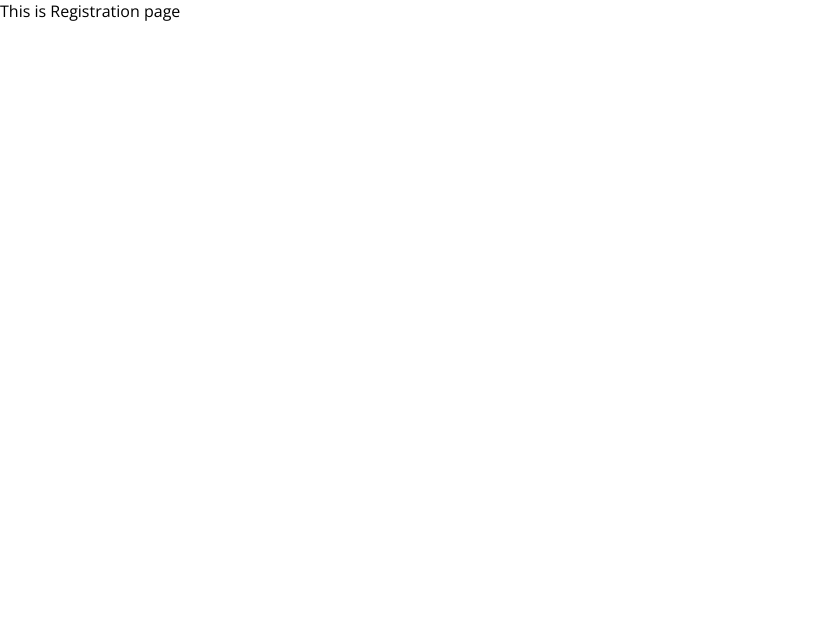
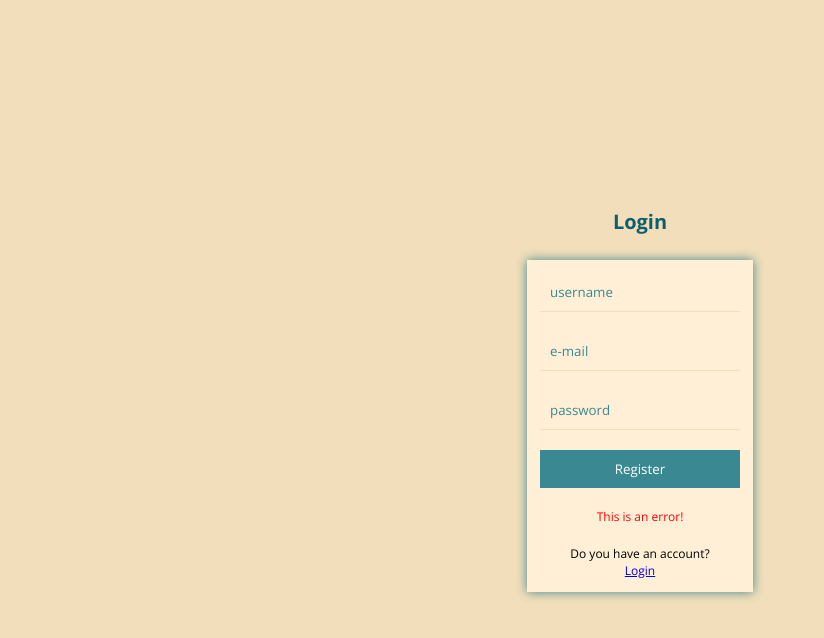
Before and after one commit to DamianStrz/portfolio, a React (Create React App) app in the folder default-react-nodejs-mysql-blog/: page /register in a window 1280 px wide. Shown: the top 638 px of the page, without its empty margins (0-824 px from the left). Built offline with nearby package versions, Linux system fonts and the light colour scheme.

Commit message:
Added styles  to Login and Register pages.

```diff
--- a/default-react-nodejs-mysql-blog/src/pages/Login.jsx
+++ b/default-react-nodejs-mysql-blog/src/pages/Login.jsx
@@ -7,8 +7,8 @@ const LoginPage = () => {
 		<div className="authentication">
 			<h1>Login</h1>
 			<form action="">
-				<input type="text" placeholder="username" />
-				<input type="password" placeholder="password" />
+				<input required type="text" placeholder="username" />
+				<input required type="password" placeholder="password" />
 				<button>Login</button>
 				<p>This is an error!</p>
 				<span>
--- a/default-react-nodejs-mysql-blog/src/pages/Register.jsx
+++ b/default-react-nodejs-mysql-blog/src/pages/Register.jsx
@@ -1,9 +1,25 @@
 import React from "react";
 
+import { Link } from "react-router-dom";
+
 //Creating component for Register Page with arrow function
-
-const Register = () => {
-	return <div>This is Registration page</div>;
+const RegisterPage = () => {
+	return (
+		<div className="authentication">
+			<h1>Login</h1>
+			<form action="">
+				<input required type="text" placeholder="username" />
+				<input required type="e-mail" placeholder="e-mail" />
+				<input required type="password" placeholder="password" />
+				<button>Register</button>
+				<p>This is an error!</p>
+				<span>
+					Do you have an account?<br/>
+					<Link to="/login">Login</Link>
+				</span>
+			</form>
+		</div>
+	);
 };
 
-export default Register;
+export default RegisterPage;
--- a/default-react-nodejs-mysql-blog/src/styles/styles.scss
+++ b/default-react-nodejs-mysql-blog/src/styles/styles.scss
@@ -36,6 +36,9 @@ $errorFontColor: #f00;
 			background-color: $secondaryColor;
 			width: 200px;
 			gap: 20px;
+			-webkit-box-shadow: 0px 0px 10px 0px #3a8891;
+			-moz-box-shadow: 0px 0px 10px 0px #3a8891;
+			box-shadow: 0px 0px 10px 0px #3a8891;
 
 			input {
 				padding: 10px;
```
